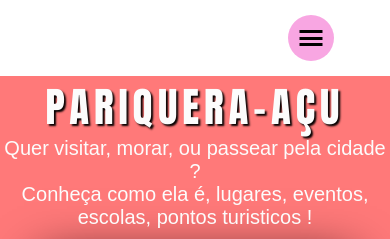
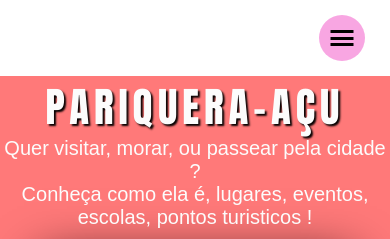
Before and after one commit to GilmarAlves99/Pariquera, a plain HTML site: page index.html in a window 390 px wide. Shown: the top 239 px of the page. Drawn offline with Linux system fonts and the light colour scheme.

Commit message:
corrigindo posicao do menu quando a tela for menor que 480

```diff
--- a/caixas.css
+++ b/caixas.css
@@ -155,6 +155,6 @@
                     float: left;
                 }
                 div.botaoMenu {
-                    margin-left: 70vw;
+                    margin-left: 78vw;
                 }
             }
```
